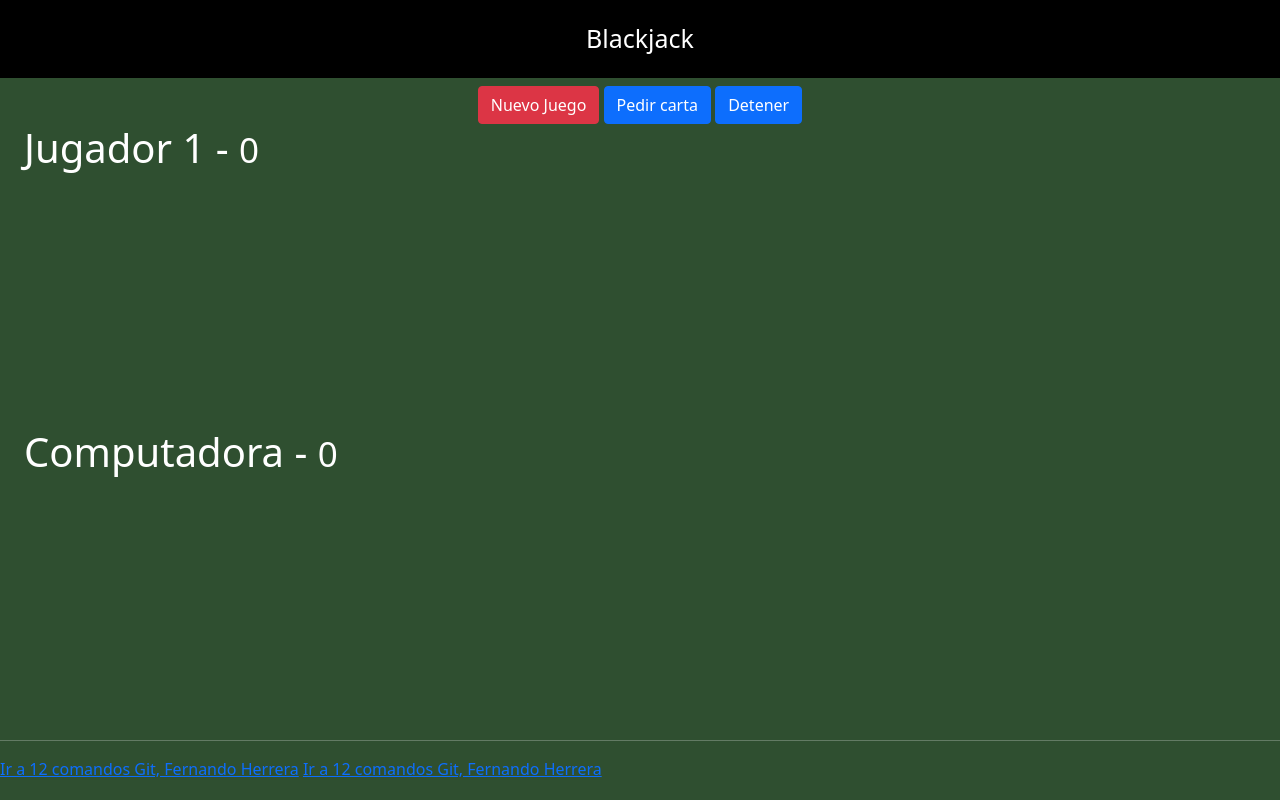
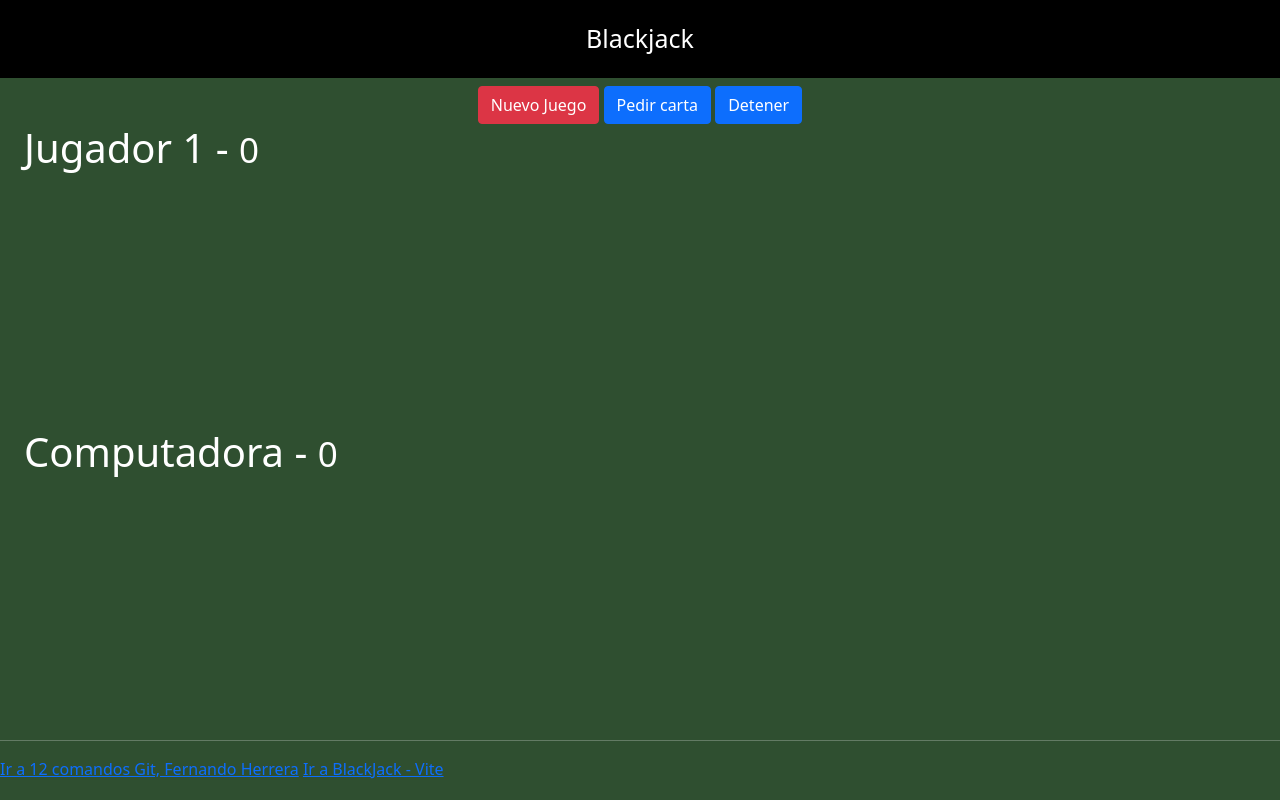
Before and after one commit to GitHub63Jcmc/blackjack-vite, a website built with Vite: page index.html in a window 1280 px wide. Built offline with nearby package versions, Linux system fonts and the light colour scheme.

Commit message:
docs: Añadido links

```diff
--- a/index.html
+++ b/index.html
@@ -50,7 +50,7 @@
     <hr>
     <div>
         <a href="https://youtu.be/iT4UOkyI09k">Ir a 12 comandos Git, Fernando Herrera</a>
-        <a href="https://github63jcmc.github.io/blackjack-vite/">Ir a 12 comandos Git, Fernando Herrera</a>
+        <a href="https://github63jcmc.github.io/blackjack-vite/">Ir a BlackJack - Vite</a>
     </div>
     <script type="module" src="/main.js"></script>
   </body>
```
